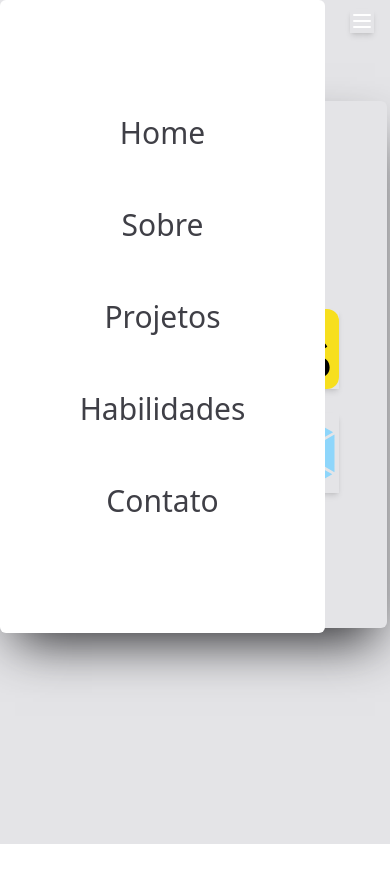
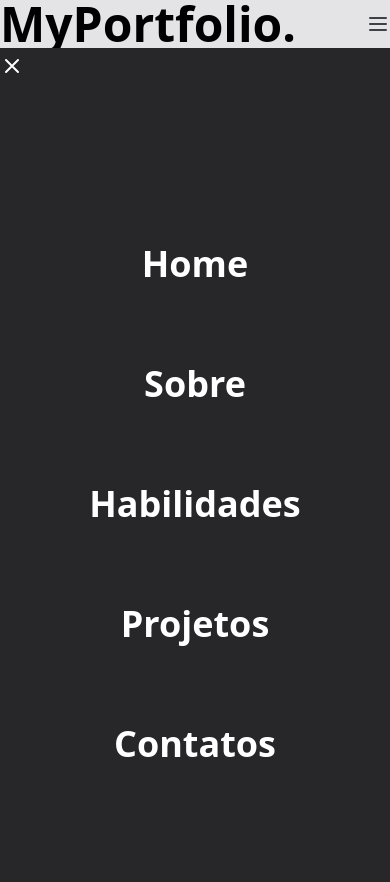
Before and after one commit to DevDeyvidTav/Myportfolio, a React (Vite) app: page /Skills in a window 390 px wide. Both pictures are taken after a click on the button 362 px from the left and 21 px from the top of the page. Shown: the top 882 px of the page. Before the commit the page ends 844 px from the top, so only its background shows below. Built offline with nearby package versions, Linux system fonts and the light colour scheme.

Commit message:
ajeitandd o menu mobile

```diff
--- a/src/App.jsx
+++ b/src/App.jsx
@@ -1,13 +1,15 @@
 import { BrowserRouter as Router, Routes, NavLink, Route } from "react-router-dom"
-import { MobileNav } from "./components/MobileNav"
+
 import { Home } from "./components/Home"
 import { About } from "./components/About"
 import { Contacts } from "./components/Contacts"
 import { Projetos } from "./components/Projetos"
 import { NotFound } from "./components/NotFound"
 import { Skills } from "./components/Skills"
+import { useState } from "react"
 
 export function App(props) {
+  const [open, setOpen] = useState(true)
   return (
     <div className="w-screen h-screen bg-zinc-200 font-sans ">
 
@@ -26,18 +28,34 @@ export function App(props) {
                 <NavLink to='/Contacts'>Contatos</NavLink>
 
               </div>
-              <MobileNav />
+              <button className="tablet-p:hidden">
+                <svg onClick={() => setOpen(!open)} xmlns="http://www.w3.org/2000/svg" class="h-6 w-6" fill="none" viewBox="0 0 24 24" stroke="currentColor" stroke-width="2">
+                  <path stroke-linecap="round" stroke-linejoin="round" d="M4 6h16M4 12h16M4 18h16" />
+                </svg>
+              </button>
             </div>
 
           </div>
         </div>
+        <div className={`${open ? 'hidden' : 'flex'} flex-col gap-8 h-full w-screen absolute bg-zinc-800 `}>
+          <button onClick={() => setOpen(!open)} className="w-10 text-white h-10"><svg xmlns="http://www.w3.org/2000/svg" class="h-6 w-6" fill="none" viewBox="0 0 24 24" stroke="currentColor" stroke-width="2">
+            <path stroke-linecap="round" stroke-linejoin="round" d="M6 18L18 6M6 6l12 12" />
+          </svg></button>
+          <div className="text-white flex flex-col w-full h-full items-center justify-center gap-20 text-4xl font-bold">
+            <NavLink onClick={() => setOpen(!open)} to='/'>Home</NavLink>
+            <NavLink onClick={() => setOpen(!open)} to='/About'>Sobre</NavLink>
+            <NavLink onClick={() => setOpen(!open)} to='/Skills'>Habilidades</NavLink>
+            <NavLink onClick={() => setOpen(!open)} to='/Projetos'>Projetos</NavLink>
+            <NavLink onClick={() => setOpen(!open)} to='/Contacts'>Contatos</NavLink>
+          </div>
+        </div>
         <Routes>
-          <Route path="/" element={<Home/>} />
-          <Route path="/About" element={<About/>} />
-          <Route path="/Contacts" element={<Contacts/>} />
-          <Route path="/Projetos" element={<Projetos/>} />
-          <Route path="*" element={<NotFound/>} />
-          <Route path="/Skills" element={<Skills/>} />
+          <Route path="/" element={<Home />} />
+          <Route path="/About" element={<About />} />
+          <Route path="/Contacts" element={<Contacts />} />
+          <Route path="/Projetos" element={<Projetos />} />
+          <Route path="*" element={<NotFound />} />
+          <Route path="/Skills" element={<Skills />} />
         </Routes>
 
 
--- a/src/components/About.jsx
+++ b/src/components/About.jsx
@@ -26,9 +26,9 @@ export function About() {
                     className="hidden tablet-m:flex tablet-m:flex-wrap items-center justify-center gap-6 rounded-md shadow-2xl shadow-zinc-800 w-96 h-96">
                     <Menu placement="top">
                         <MenuHandler>
-                            <Button variant="gradient"> <img className="w-20" src={Html} alt="" /></Button>
+                            <Button variant="gradient"> <img className="w-20 " src={Html} alt="" /></Button>
                         </MenuHandler>
-                        <MenuList>
+                        <MenuList className="shadow-2xl flex items-center justify-center p-5 mx-4 w-72 shadow-zinc-800">
                             <MenuItem>HTML é uma linguagem de marcação utilizada na construção de páginas na Web. Documentos HTML podem ser interpretados por navegadores.</MenuItem>
 
                         </MenuList>
@@ -37,7 +37,7 @@ export function About() {
                         <MenuHandler>
                             <Button variant="gradient"> <img className="w-20" src={Css} alt="" /></Button>
                         </MenuHandler>
-                        <MenuList>
+                        <MenuList className="shadow-2xl flex items-center justify-center p-5 mx-4 w-72 shadow-zinc-800">
                             <MenuItem>Cascading Style Sheets é um mecanismo para adicionar estilo a um documento web.</MenuItem>
 
                         </MenuList>
@@ -46,7 +46,7 @@ export function About() {
                         <MenuHandler>
                             <Button variant="gradient"> <img className="w-20" src={Js} alt="" /></Button>
                         </MenuHandler>
-                        <MenuList>
+                        <MenuList className="shadow-2xl flex items-center justify-center p-5 mx-4 w-72 shadow-zinc-800">
                             <MenuItem>JavaScript é uma linguagem de programação interpretada estruturada, de script em alto nível com tipagem dinâmica fraca e multiparadigma.</MenuItem>
 
                         </MenuList>
@@ -55,7 +55,7 @@ export function About() {
                         <MenuHandler>
                             <Button variant="gradient"> <img className="w-20" src={React} alt="" /></Button>
                         </MenuHandler>
-                        <MenuList>
+                        <MenuList className="shadow-2xl flex items-center justify-center p-5 mx-4 w-72 shadow-zinc-800">
                             <MenuItem>O React é uma biblioteca JavaScript de código aberto com foco em criar interfaces de usuário em páginas web. É mantido pelo Facebook, Instagram, outras empresas e uma comunidade de desenvolvedores individuais.</MenuItem>
 
                         </MenuList>
@@ -64,7 +64,7 @@ export function About() {
                         <MenuHandler>
                             <Button variant="gradient"> <img className="w-20" src={Twnd} alt="" /></Button>
                         </MenuHandler>
-                        <MenuList>
+                        <MenuList className="shadow-2xl flex items-center justify-center p-5 mx-4 w-72 shadow-zinc-800">
                             <MenuItem>Tailwind é um framework CSS que oferece a possibilidade de você criar layouts usando uma estrutura de CSS pronta. Isso permite que você otimize o tempo de criação de uma UI sem precisar fazer tudo manualmente.</MenuItem>
 
                         </MenuList>
@@ -73,7 +73,7 @@ export function About() {
                         <MenuHandler>
                             <Button variant="gradient"> <img className="w-20" src={Wbpak} alt="" /></Button>
                         </MenuHandler>
-                        <MenuList>
+                        <MenuList className="shadow-2xl flex items-center justify-center p-5 mx-4 w-72 shadow-zinc-800">
                             <MenuItem>O Webpack é um empacotador de módulos gratuito e de código aberto para JavaScript. Ele é feito principalmente para JavaScript, mas pode transformar ativos de front-end, como HTML, CSS e imagens, se os carregadores correspondentes forem incluídos.</MenuItem>
 
                         </MenuList>
--- a/src/components/MobileNav.jsx
+++ /dev/null
@@ -1,40 +0,0 @@
-import { Fragment } from "react";
-import {
-    Popover,
-    PopoverHandler,
-    PopoverContent,
-    Button,
-} from "@material-tailwind/react";
-import { BrowserRouter, NavLink, Routes, Route } from "react-router-dom";
-import { About } from "./About";
-import { Contacts } from "./Contacts";
-import { Home } from "./Home";
-import { Skills } from "./Skills";
-
-
-export function MobileNav() {
-
-    return (
-        <div className="tablet-p:hidden mr-4">
-                <Fragment>
-                    <Popover placement="left-start">
-                        <PopoverHandler>
-                            <Button variant="gradient"><svg xmlns="http://www.w3.org/2000/svg" class="h-6 w-6" fill="none" viewBox="0 0 24 24" stroke="currentColor" stroke-width="2">
-                                <path stroke-linecap="round" stroke-linejoin="round" d="M4 6h16M4 12h16M4 18h16" />
-                            </svg></Button>
-                        </PopoverHandler>
-                        <PopoverContent className="bg-white w-5/6 h-3/4 flex flex-col rounded-md items-center justify-center space-y-14 text-3xl text-zinc-700">
-                            <NavLink to="/">Home</NavLink>
-                            <NavLink to="/About">Sobre</NavLink>
-                            <NavLink to="/Projetos">Projetos</NavLink>
-                            <NavLink to="/Skills">Habilidades</NavLink>
-                            <NavLink to="/Contacts">Contato</NavLink>
-
-                        </PopoverContent>
-                    </Popover>
-                </Fragment>
-
-
-        </div>
-    )
-}
--- a/src/components/Skills.jsx
+++ b/src/components/Skills.jsx
@@ -26,7 +26,7 @@ export function Skills() {
                     <MenuHandler>
                         <Button variant="gradient"> <img className="w-20" src={Html} alt="" /></Button>
                     </MenuHandler>
-                    <MenuList>
+                    <MenuList className="shadow-2xl flex items-center justify-center p-5 mx-4 w-72 shadow-zinc-800">
                         <MenuItem>HTML é uma linguagem de marcação utilizada na construção de páginas na Web. Documentos HTML podem ser interpretados por navegadores.</MenuItem>
 
                     </MenuList>
@@ -35,16 +35,16 @@ export function Skills() {
                     <MenuHandler>
                         <Button variant="gradient"> <img className="w-20" src={Css} alt="" /></Button>
                     </MenuHandler>
-                    <MenuList>
+                    <MenuList className="shadow-2xl flex items-center justify-center p-5 mx-4 w-72 shadow-zinc-800 bg-white absolute">
                         <MenuItem>Cascading Style Sheets é um mecanismo para adicionar estilo a um documento web.</MenuItem>
 
                     </MenuList>
                 </Menu>
-                <Menu placement="top">
+                <Menu placement="left">
                     <MenuHandler>
                         <Button variant="gradient"> <img className="w-20" src={Js} alt="" /></Button>
                     </MenuHandler>
-                    <MenuList>
+                    <MenuList className="shadow-2xl flex items-center justify-center p-5 mx-4 w-72 shadow-zinc-800">
                         <MenuItem>JavaScript é uma linguagem de programação interpretada estruturada, de script em alto nível com tipagem dinâmica fraca e multiparadigma.</MenuItem>
 
                     </MenuList>
@@ -53,7 +53,7 @@ export function Skills() {
                     <MenuHandler>
                         <Button variant="gradient"> <img className="w-20" src={React} alt="" /></Button>
                     </MenuHandler>
-                    <MenuList>
+                    <MenuList className="shadow-2xl flex items-center justify-center p-5 mx-4 w-72 shadow-zinc-800">
                         <MenuItem>O React é uma biblioteca JavaScript de código aberto com foco em criar interfaces de usuário em páginas web. É mantido pelo Facebook, Instagram, outras empresas e uma comunidade de desenvolvedores individuais.</MenuItem>
 
                     </MenuList>
@@ -62,16 +62,16 @@ export function Skills() {
                     <MenuHandler>
                         <Button variant="gradient"> <img className="w-20" src={Twnd} alt="" /></Button>
                     </MenuHandler>
-                    <MenuList>
+                    <MenuList className="shadow-2xl flex items-center justify-center p-5 mx-4 w-72 shadow-zinc-800">
                         <MenuItem>Tailwind é um framework CSS que oferece a possibilidade de você criar layouts usando uma estrutura de CSS pronta. Isso permite que você otimize o tempo de criação de uma UI sem precisar fazer tudo manualmente.</MenuItem>
 
                     </MenuList>
                 </Menu>
-                <Menu placement="top">
+                <Menu placement="left">
                     <MenuHandler>
                         <Button variant="gradient"> <img className="w-20" src={Wbpak} alt="" /></Button>
                     </MenuHandler>
-                    <MenuList>
+                    <MenuList className="shadow-2xl flex items-center justify-center p-5 mx-4 w-72 shadow-zinc-800">
                         <MenuItem>O Webpack é um empacotador de módulos gratuito e de código aberto para JavaScript. Ele é feito principalmente para JavaScript, mas pode transformar ativos de front-end, como HTML, CSS e imagens, se os carregadores correspondentes forem incluídos.</MenuItem>
 
                     </MenuList>
```
